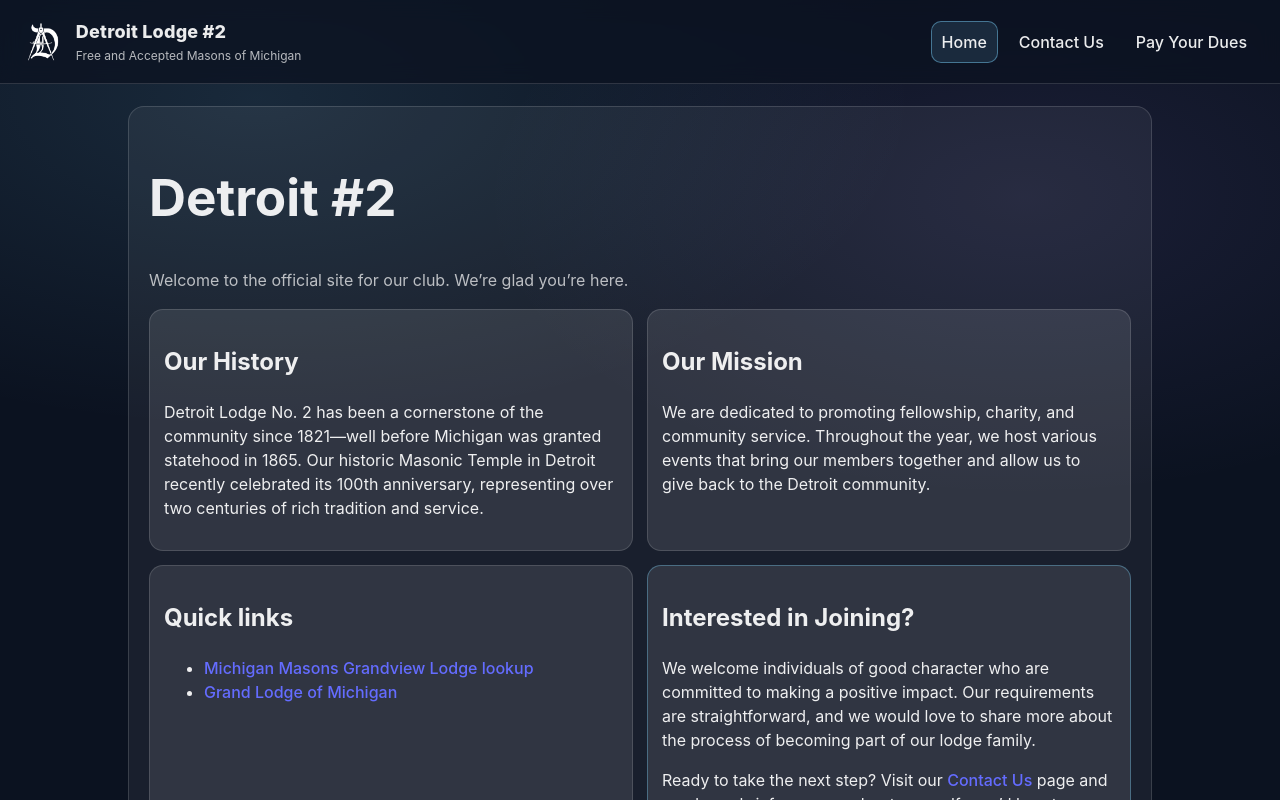
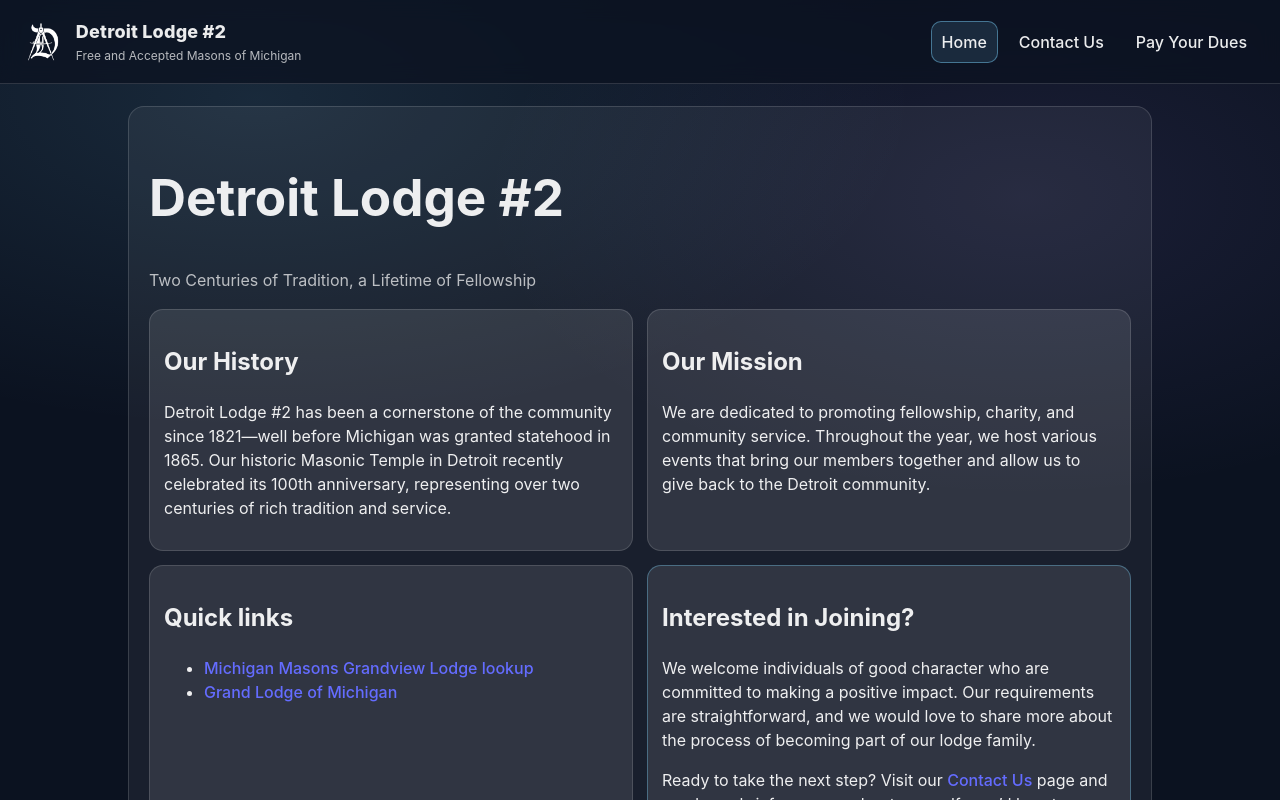
Before and after one commit to NicolasGerhardt/d2lodge, a React (Vite) app: page / in a window 1280 px wide. Shown: the top 800 px of the page. Built offline with nearby package versions, Linux system fonts and the light colour scheme; no server answers.

Commit message:
updated HomePage content for improved clarity and consistency

```diff
--- a/src/pages/HomePage.jsx
+++ b/src/pages/HomePage.jsx
@@ -3,15 +3,12 @@
 export function HomePage() {
     return (
         <section className="card">
-            <h1>Detroit #2</h1>
-            <p className="lead">
-                Welcome to the official site for our club. We’re glad you’re here.
-            </p>
-
+            <h1>Detroit Lodge #2</h1>
+            <p className="lead">Two Centuries of Tradition, a Lifetime of Fellowship</p>
             <div className="grid">
                 <div className="panel">
                     <h2>Our History</h2>
-                    <p>Detroit Lodge No. 2 has been a cornerstone of the community since 1821—well before Michigan was granted statehood in 1865. Our historic Masonic Temple in Detroit recently celebrated its 100th anniversary, representing over two centuries of rich tradition and service.</p>
+                    <p>Detroit Lodge #2 has been a cornerstone of the community since 1821—well before Michigan was granted statehood in 1865. Our historic Masonic Temple in Detroit recently celebrated its 100th anniversary, representing over two centuries of rich tradition and service.</p>
                 </div>
 
                 <div className="panel">
```
